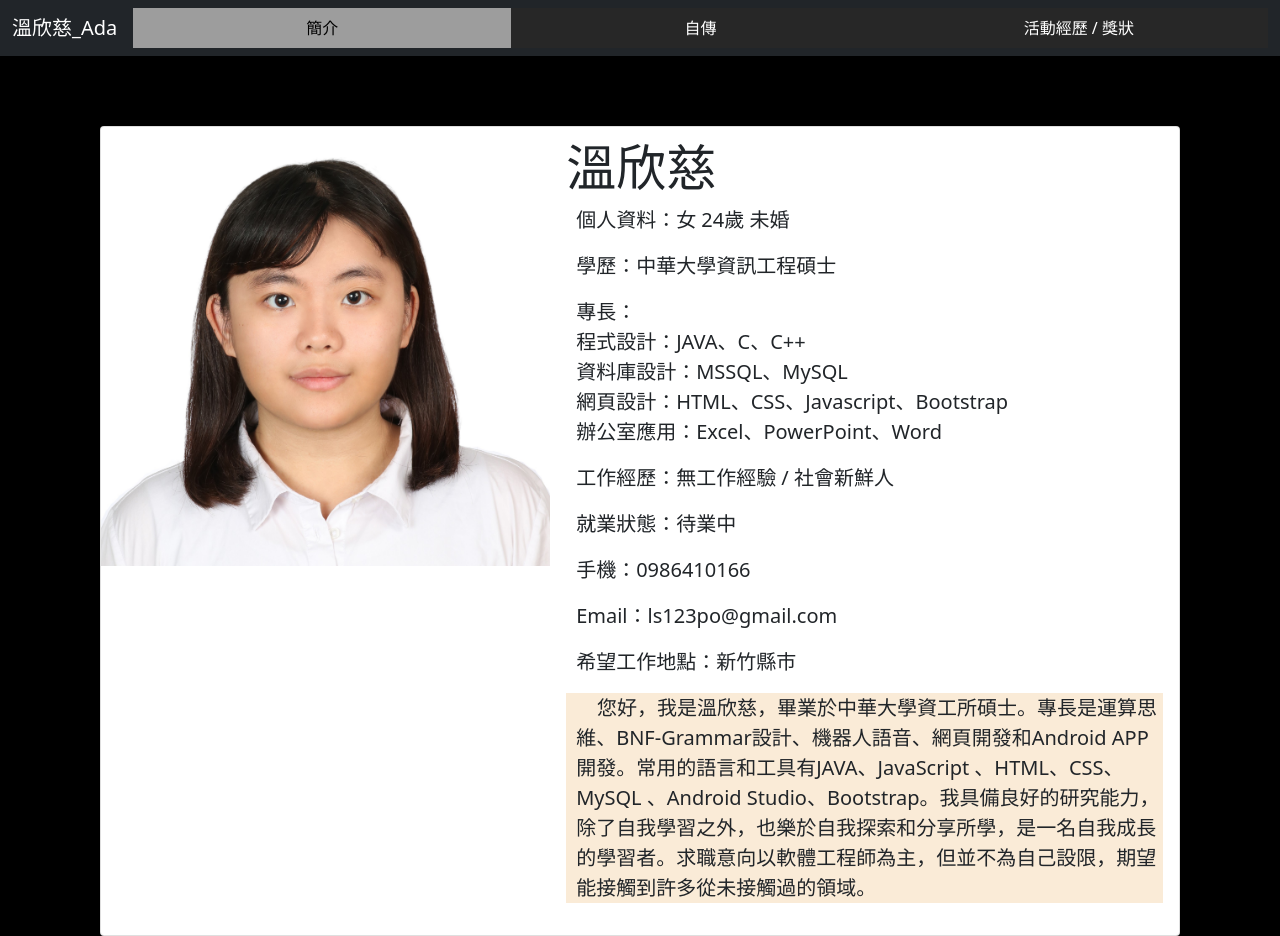
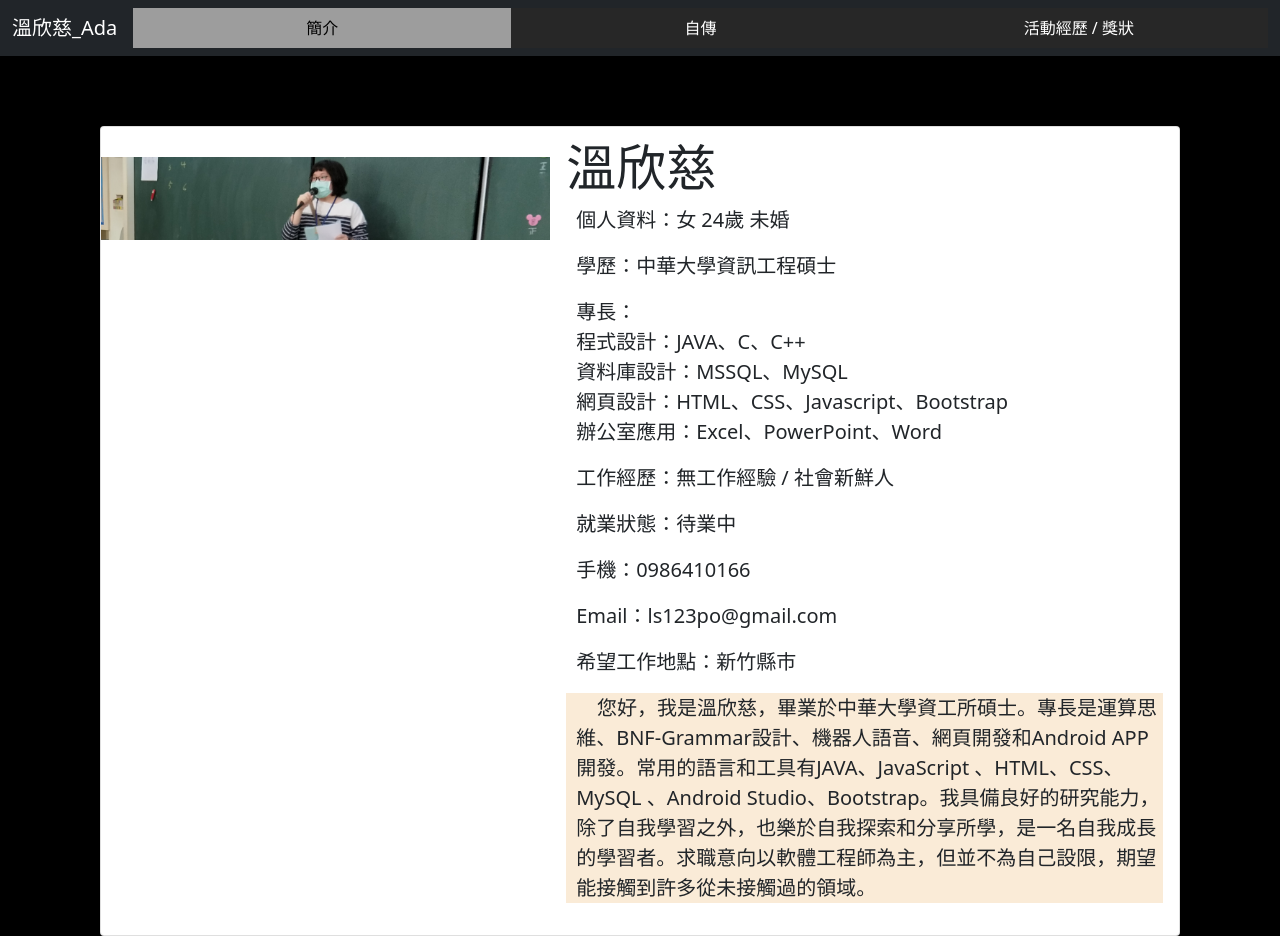
Before and after one commit to ada0323/ada0323, a plain HTML site: page index.html in a window 1280 px wide. Drawn offline with nearby package versions, Linux system fonts and the light colour scheme.

Commit message:
Update index.html

```diff
--- a/index.html
+++ b/index.html
@@ -142,7 +142,7 @@
             <div class="card mb-3 home_card">
               <div class="row g-0">
                 <div class="col-md-5">
-                  <img src="https://raw.githubusercontent.com/ada0323/ada0323/main/Image/id.jpg" alt="照片" class="id_img img-fluid">
+                  <img src="https://raw.githubusercontent.com/ada0323/ada0323/main/Image/job.jpg" alt="照片" class="id_img img-fluid">
                 </div>
                 <div class="col-md-7">
                   <div class="card-body home_card-body">
```
